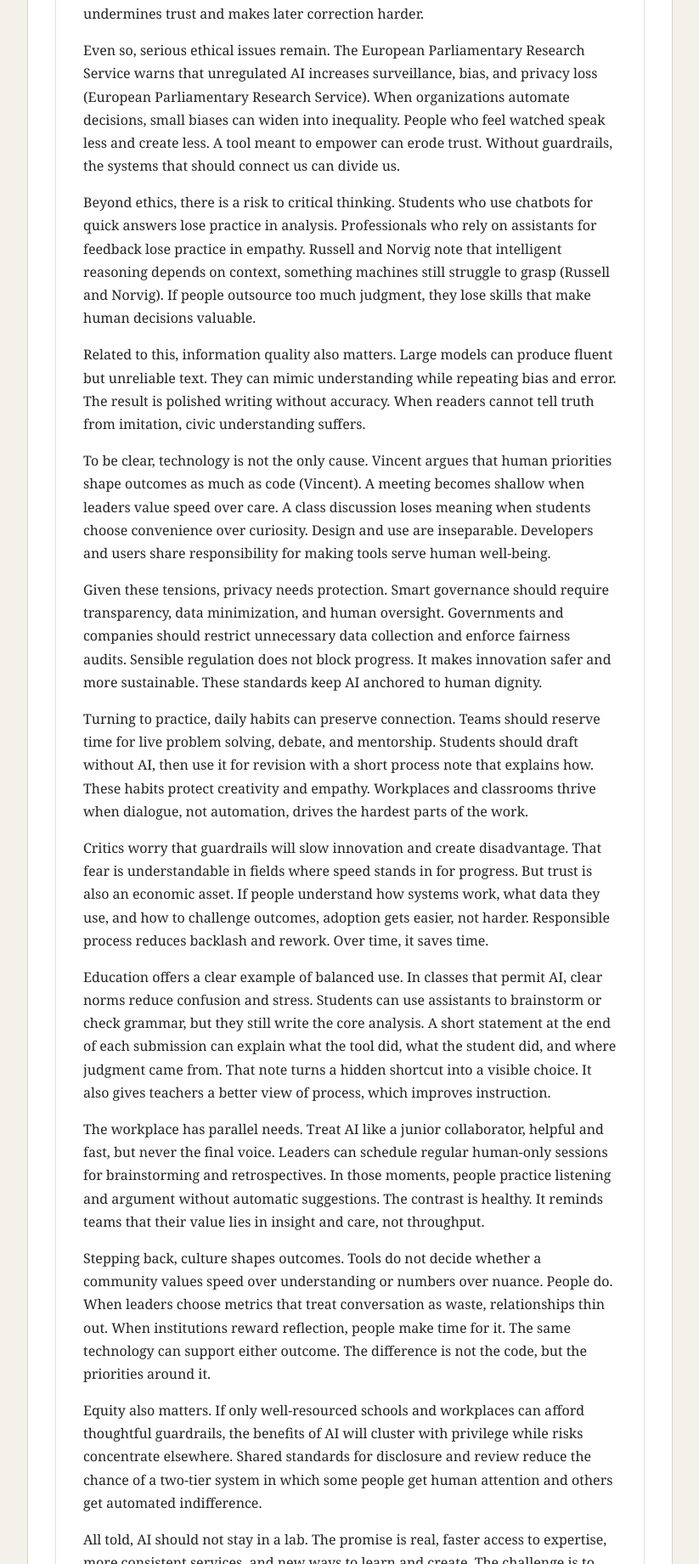
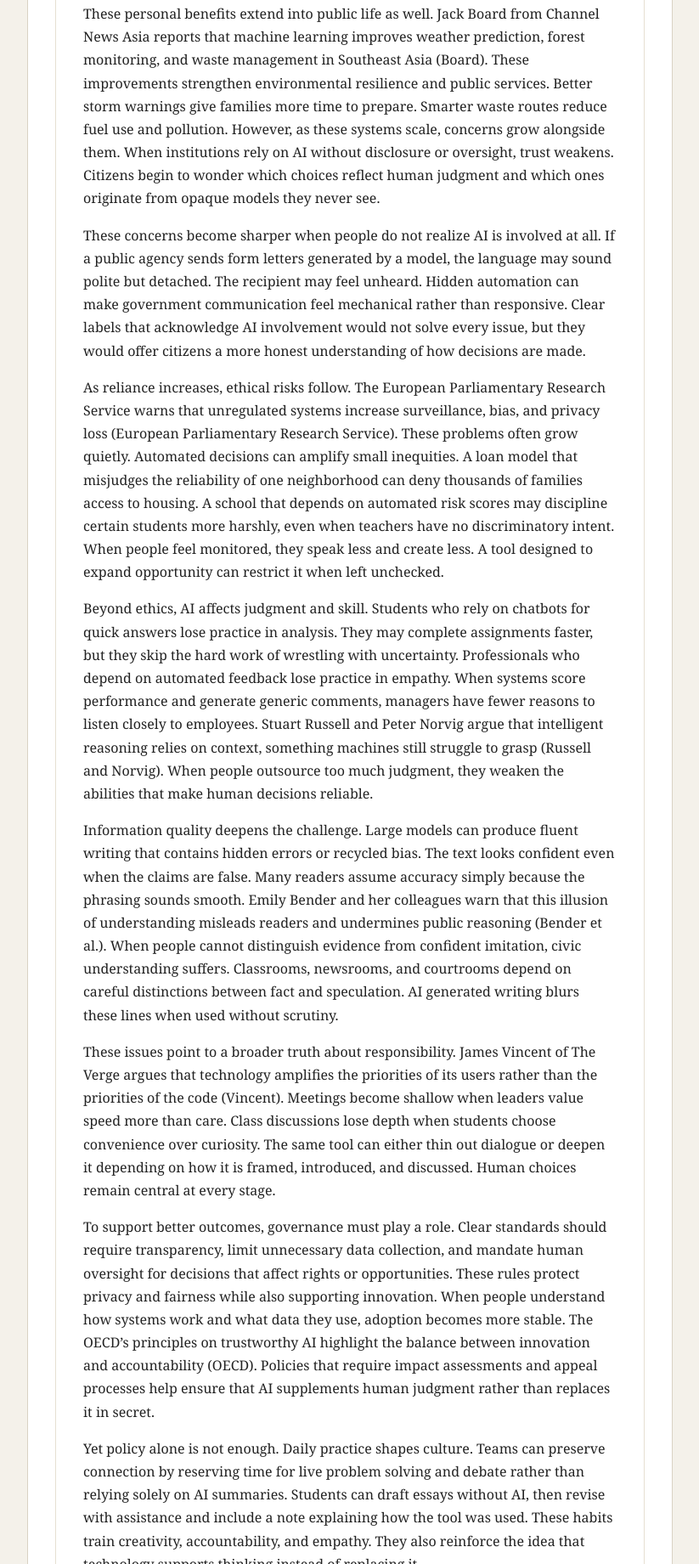
Before and after one commit to bshea-1/ENC-1102-Project, a plain HTML site: page index.html in a window 1280 px wide. Shown: the part 959-2800 px from the top of the page at 85% size, without its empty margins (228-1051 px from the left). Drawn offline with Linux system fonts and the light colour scheme.

Commit message:
Updated based on peer reviews

```diff
--- a/index.html
+++ b/index.html
@@ -43,23 +43,20 @@
           <article>
             <h2>How reliance on AI shapes human connection</h2>
             <div class="meta">By Brennan Shea. November 17, 2025.</div>
-            <p>I use artificial intelligence every day, and it now drafts emails, plans tasks, and finds patterns in data that used to take me hours. These tools feel normal. The deeper question is how this reliance changes how people relate to one another. AI can lift productivity and widen access, but dependence can weaken human connection. The aim is measured use. Within the next year, schools, workplaces, and public agencies should label AI-assisted work, limit undisclosed automation in judgments, and require human review for high-stakes decisions.</p>
-            <p>To begin with, the appeal is practical. People use AI to finish repetitive work quickly with fewer errors. It drafts notes, summarizes sources, and catches grammar problems. This saves time and frustration. Lawson reports similar gains, including better communication and creative support (Lawson). In my experience, using AI to outline schedules and build rough drafts frees attention for harder thinking and better conversations. Efficiency is real. It is one of the technology’s strongest benefits.</p>
-            <p>At the same time, public benefits exist. In Southeast Asia, machine learning has improved weather prediction, forest monitoring, and waste management (Board). These results lead some to claim that rapid rollout proves social value. That gain matters. Yet scale without disclosure and oversight can hide risks, which undermines trust and makes later correction harder.</p>
-            <p>Even so, serious ethical issues remain. The European Parliamentary Research Service warns that unregulated AI increases surveillance, bias, and privacy loss (European Parliamentary Research Service). When organizations automate decisions, small biases can widen into inequality. People who feel watched speak less and create less. A tool meant to empower can erode trust. Without guardrails, the systems that should connect us can divide us.</p>
-            <p>Beyond ethics, there is a risk to critical thinking. Students who use chatbots for quick answers lose practice in analysis. Professionals who rely on assistants for feedback lose practice in empathy. Russell and Norvig note that intelligent reasoning depends on context, something machines still struggle to grasp (Russell and Norvig). If people outsource too much judgment, they lose skills that make human decisions valuable.</p>
-            <p>Related to this, information quality also matters. Large models can produce fluent but unreliable text. They can mimic understanding while repeating bias and error. The result is polished writing without accuracy. When readers cannot tell truth from imitation, civic understanding suffers.</p>
-            <p>To be clear, technology is not the only cause. Vincent argues that human priorities shape outcomes as much as code (Vincent). A meeting becomes shallow when leaders value speed over care. A class discussion loses meaning when students choose convenience over curiosity. Design and use are inseparable. Developers and users share responsibility for making tools serve human well-being.</p>
-            <p>Given these tensions, privacy needs protection. Smart governance should require transparency, data minimization, and human oversight. Governments and companies should restrict unnecessary data collection and enforce fairness audits. Sensible regulation does not block progress. It makes innovation safer and more sustainable. These standards keep AI anchored to human dignity.</p>
-            <p>Turning to practice, daily habits can preserve connection. Teams should reserve time for live problem solving, debate, and mentorship. Students should draft without AI, then use it for revision with a short process note that explains how. These habits protect creativity and empathy. Workplaces and classrooms thrive when dialogue, not automation, drives the hardest parts of the work.</p>
-            <p>Critics worry that guardrails will slow innovation and create disadvantage. That fear is understandable in fields where speed stands in for progress. But trust is also an economic asset. If people understand how systems work, what data they use, and how to challenge outcomes, adoption gets easier, not harder. Responsible process reduces backlash and rework. Over time, it saves time.</p>
-            <p>Education offers a clear example of balanced use. In classes that permit AI, clear norms reduce confusion and stress. Students can use assistants to brainstorm or check grammar, but they still write the core analysis. A short statement at the end of each submission can explain what the tool did, what the student did, and where judgment came from. That note turns a hidden shortcut into a visible choice. It also gives teachers a better view of process, which improves instruction.</p>
-            <p>The workplace has parallel needs. Treat AI like a junior collaborator, helpful and fast, but never the final voice. Leaders can schedule regular human-only sessions for brainstorming and retrospectives. In those moments, people practice listening and argument without automatic suggestions. The contrast is healthy. It reminds teams that their value lies in insight and care, not throughput.</p>
-            <p>Stepping back, culture shapes outcomes. Tools do not decide whether a community values speed over understanding or numbers over nuance. People do. When leaders choose metrics that treat conversation as waste, relationships thin out. When institutions reward reflection, people make time for it. The same technology can support either outcome. The difference is not the code, but the priorities around it.</p>
-            <p>Equity also matters. If only well-resourced schools and workplaces can afford thoughtful guardrails, the benefits of AI will cluster with privilege while risks concentrate elsewhere. Shared standards for disclosure and review reduce the chance of a two-tier system in which some people get human attention and others get automated indifference.</p>
-            <p>All told, AI should not stay in a lab. The promise is real, faster access to expertise, more consistent services, and new ways to learn and create. The challenge is to pursue those gains without draining the human contact that gives work and learning their meaning. In practice, write policies that are short, clear, and lived. Treat labels and process notes as habits, not hurdles. Honor slowness when speed would break trust.</p>
-            <p>In the end, the question is not whether AI helps or harms. The question is how we choose to use it. AI can expand knowledge, simplify tasks, and improve services. It can also dull empathy, spread bias, and narrow curiosity if left unchecked. The future depends on our willingness to slow down, label help, and stay accountable. Pair efficiency with ethics, and curiosity with care, so AI supports, not replaces, the human connection that defines us.</p>
-            <p>My habits reflect this approach. I still use AI for outlines and checks, but I pause before accepting the first draft. I ask whether the sentence sounds like me, whether the claim has a source I can read, and whether the suggestion would land well with the person on the other side. That pause takes a minute. It often saves an apology later. It feels like the difference between sending words and sending attention.</p>
+            <p>I use artificial intelligence every day, and its presence shapes much of how I work. It drafts emails, plans tasks, and finds patterns that once took hours. As these tools blend into routine, they raise a deeper question about how reliance on AI changes the way people relate to one another. Conversations move faster, yet they sometimes feel thinner. Decisions come more quickly, yet people are not always sure who made them. This shift brings gains in productivity and access, but it also creates risks for trust, attention, and empathy. Because of this tension, schools, workplaces, and public agencies should label AI assisted work, limit hidden automation, and require human review for high stakes decisions.</p>
+            <p>To understand this shift more clearly, it helps to begin with AI’s appeal. People use it to complete repetitive work with fewer errors, which creates an immediate sense of relief. BriA’nna Lawson, writing for Morgan State University’s CEAMLS News, explains how AI improves communication, supports health tasks, and encourages creativity (Lawson). These claims match my own experience. When AI handles early drafts and planning, I can focus on harder problems and deeper conversations. The tool becomes a steady partner that never tires of routine. As a result, adoption spreads quickly. Once people see that a chatbot can organize a schedule or revise a dense email, they find it difficult to return to older habits.</p>
+            <p>These personal benefits extend into public life as well. Jack Board from Channel News Asia reports that machine learning improves weather prediction, forest monitoring, and waste management in Southeast Asia (Board). These improvements strengthen environmental resilience and public services. Better storm warnings give families more time to prepare. Smarter waste routes reduce fuel use and pollution. However, as these systems scale, concerns grow alongside them. When institutions rely on AI without disclosure or oversight, trust weakens. Citizens begin to wonder which choices reflect human judgment and which ones originate from opaque models they never see.</p>
+            <p>These concerns become sharper when people do not realize AI is involved at all. If a public agency sends form letters generated by a model, the language may sound polite but detached. The recipient may feel unheard. Hidden automation can make government communication feel mechanical rather than responsive. Clear labels that acknowledge AI involvement would not solve every issue, but they would offer citizens a more honest understanding of how decisions are made.</p>
+            <p>As reliance increases, ethical risks follow. The European Parliamentary Research Service warns that unregulated systems increase surveillance, bias, and privacy loss (European Parliamentary Research Service). These problems often grow quietly. Automated decisions can amplify small inequities. A loan model that misjudges the reliability of one neighborhood can deny thousands of families access to housing. A school that depends on automated risk scores may discipline certain students more harshly, even when teachers have no discriminatory intent. When people feel monitored, they speak less and create less. A tool designed to expand opportunity can restrict it when left unchecked.</p>
+            <p>Beyond ethics, AI affects judgment and skill. Students who rely on chatbots for quick answers lose practice in analysis. They may complete assignments faster, but they skip the hard work of wrestling with uncertainty. Professionals who depend on automated feedback lose practice in empathy. When systems score performance and generate generic comments, managers have fewer reasons to listen closely to employees. Stuart Russell and Peter Norvig argue that intelligent reasoning relies on context, something machines still struggle to grasp (Russell and Norvig). When people outsource too much judgment, they weaken the abilities that make human decisions reliable.</p>
+            <p>Information quality deepens the challenge. Large models can produce fluent writing that contains hidden errors or recycled bias. The text looks confident even when the claims are false. Many readers assume accuracy simply because the phrasing sounds smooth. Emily Bender and her colleagues warn that this illusion of understanding misleads readers and undermines public reasoning (Bender et al.). When people cannot distinguish evidence from confident imitation, civic understanding suffers. Classrooms, newsrooms, and courtrooms depend on careful distinctions between fact and speculation. AI generated writing blurs these lines when used without scrutiny.</p>
+            <p>These issues point to a broader truth about responsibility. James Vincent of The Verge argues that technology amplifies the priorities of its users rather than the priorities of the code (Vincent). Meetings become shallow when leaders value speed more than care. Class discussions lose depth when students choose convenience over curiosity. The same tool can either thin out dialogue or deepen it depending on how it is framed, introduced, and discussed. Human choices remain central at every stage.</p>
+            <p>To support better outcomes, governance must play a role. Clear standards should require transparency, limit unnecessary data collection, and mandate human oversight for decisions that affect rights or opportunities. These rules protect privacy and fairness while also supporting innovation. When people understand how systems work and what data they use, adoption becomes more stable. The OECD’s principles on trustworthy AI highlight the balance between innovation and accountability (OECD). Policies that require impact assessments and appeal processes help ensure that AI supplements human judgment rather than replaces it in secret.</p>
+            <p>Yet policy alone is not enough. Daily practice shapes culture. Teams can preserve connection by reserving time for live problem solving and debate rather than relying solely on AI summaries. Students can draft essays without AI, then revise with assistance and include a note explaining how the tool was used. These habits train creativity, accountability, and empathy. They also reinforce the idea that technology supports thinking instead of replacing it.</p>
+            <p>Similarly, clear norms can strengthen both classrooms and workplaces. Students might use AI for brainstorming or grammar checks while still writing the core analysis themselves. A brief explanation of how AI contributed increases transparency and gives teachers insight into where students struggle. In workplaces, treating AI as a junior collaborator that is helpful but not authoritative keeps judgment sharp and relationships strong. Colleagues learn how each person reasons, not just how each person writes a prompt.</p>
+            <p>Culture ultimately determines how these tools shape connection. Institutions that reward speed and output often weaken relationships. Institutions that reward reflection protect them. The same technology can support either outcome depending on priorities. Equity adds another layer. When only well resourced organizations can afford strong guardrails, risks shift toward communities with fewer protections. Shared standards and public investment can help smaller schools and agencies implement AI safely and transparently.</p>
+            <p>Despite these challenges, AI offers real benefits. It expands access to expertise, improves consistency in services, and creates new ways to learn and create. For many people, AI tools provide the first writing coach, language partner, or coding tutor available at any time. The challenge is to gain these advantages without losing the human contact that gives work and learning their meaning. Short policies, clear labels, and steady habits help keep AI grounded in accountability. Slowing down when needed protects trust. A simple statement that a person reviewed a decision can signal that responsibility still rests with humans.</p>
+            <p>Ultimately, the central question is not whether AI helps or harms. It is how people choose to use it. Thoughtful adoption can strengthen knowledge and support fairness. Careless use can dull empathy and narrow curiosity. The future of human connection depends on our willingness to remain accountable, question convenience, and protect the attention we give one another. If institutions model that care, and if individuals practice it, AI reliance can grow without erasing the human presence that makes connection real.</p>
           </article>
         </div>
       </section>
@@ -91,14 +88,14 @@
         <div class="card">
           <h2>Works Cited</h2>
           <ol class="works">
+            <li>Bender, Emily M., et al. "On the Dangers of Stochastic Parrots: Can Language Models Be Too Big." <em>Proceedings of the 2021 ACM Conference on Fairness, Accountability, and Transparency</em>, 2021.</li>
             <li>Board, Jack. "AI in Southeast Asia: Machine Learning Offers New Solutions to Age-old Environmental Problems." Channel News Asia, 2024.</li>
             <li>European Parliamentary Research Service. <em>The Ethics of Artificial Intelligence: Issues and Initiatives</em>. European Parliament, 2020.</li>
             <li>Lawson, BriA’nna. "Enhancing Everyday Life: How AI is Revolutionizing Your Daily Experience." CEAMLS News, Morgan State University, 21 Nov. 2023.</li>
+            <li>OECD. <em>OECD Principles on Artificial Intelligence</em>. Organisation for Economic Co-operation and Development, 2019.</li>
             <li>Russell, Stuart, and Peter Norvig. <em>Artificial Intelligence: A Modern Approach</em>. 4th ed., Pearson, 2021.</li>
+            <li>Turkle, Sherry. <em>Alone Together: Why We Expect More from Technology and Less from Each Other</em>. Basic Books, 2011.</li>
             <li>Vincent, James. "The Problem with AI Isn’t Technology, it’s Humans." <em>The Verge</em>, 2023.</li>
-            <li>Bender, Emily M., et al. "On the Dangers of Stochastic Parrots: Can Language Models Be Too Big." <em>Proceedings of the 2021 ACM Conference on Fairness, Accountability, and Transparency</em>, 2021.</li>
-            <li>OECD. <em>OECD Principles on Artificial Intelligence</em>. Organisation for Economic Co-operation and Development, 2019.</li>
-            <li>Turkle, Sherry. <em>Alone Together: Why We Expect More from Technology and Less from Each Other</em>. Basic Books, 2011.</li>
           </ol>
         </div>
       </section>
```
